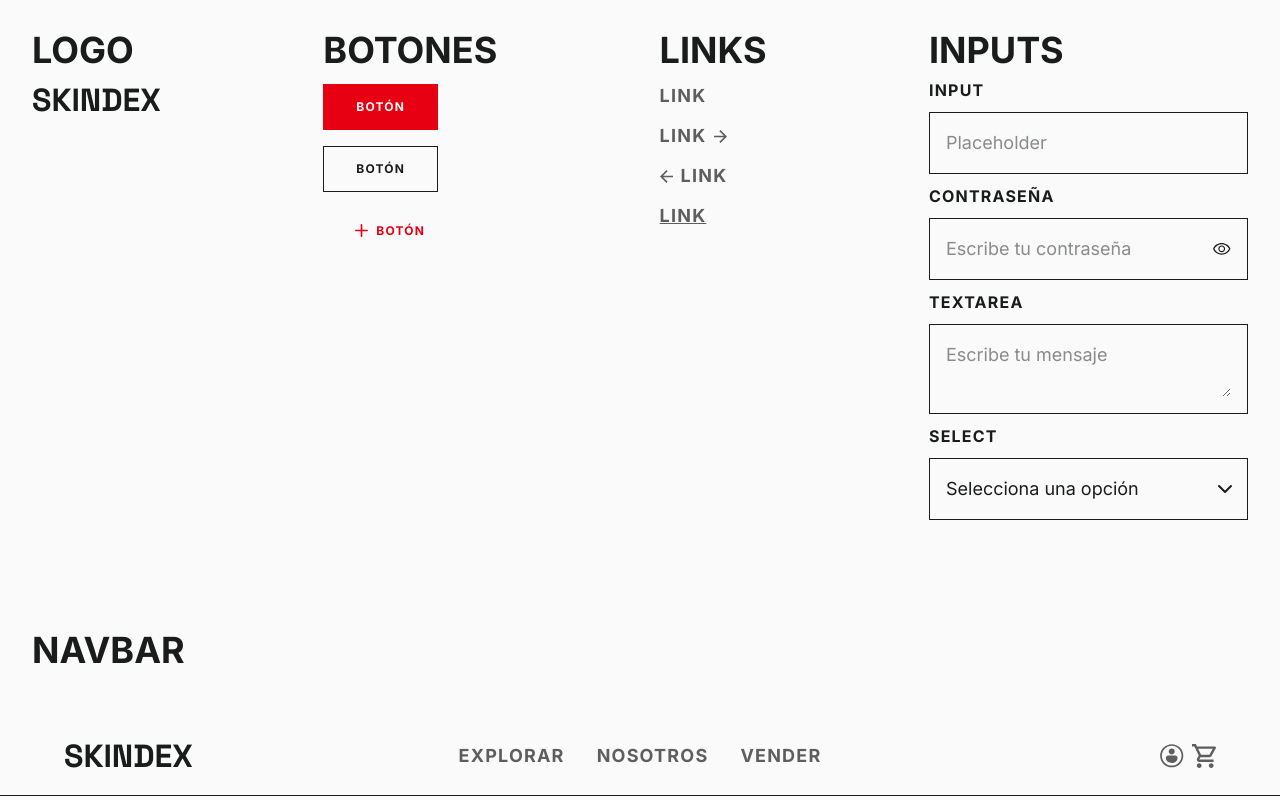
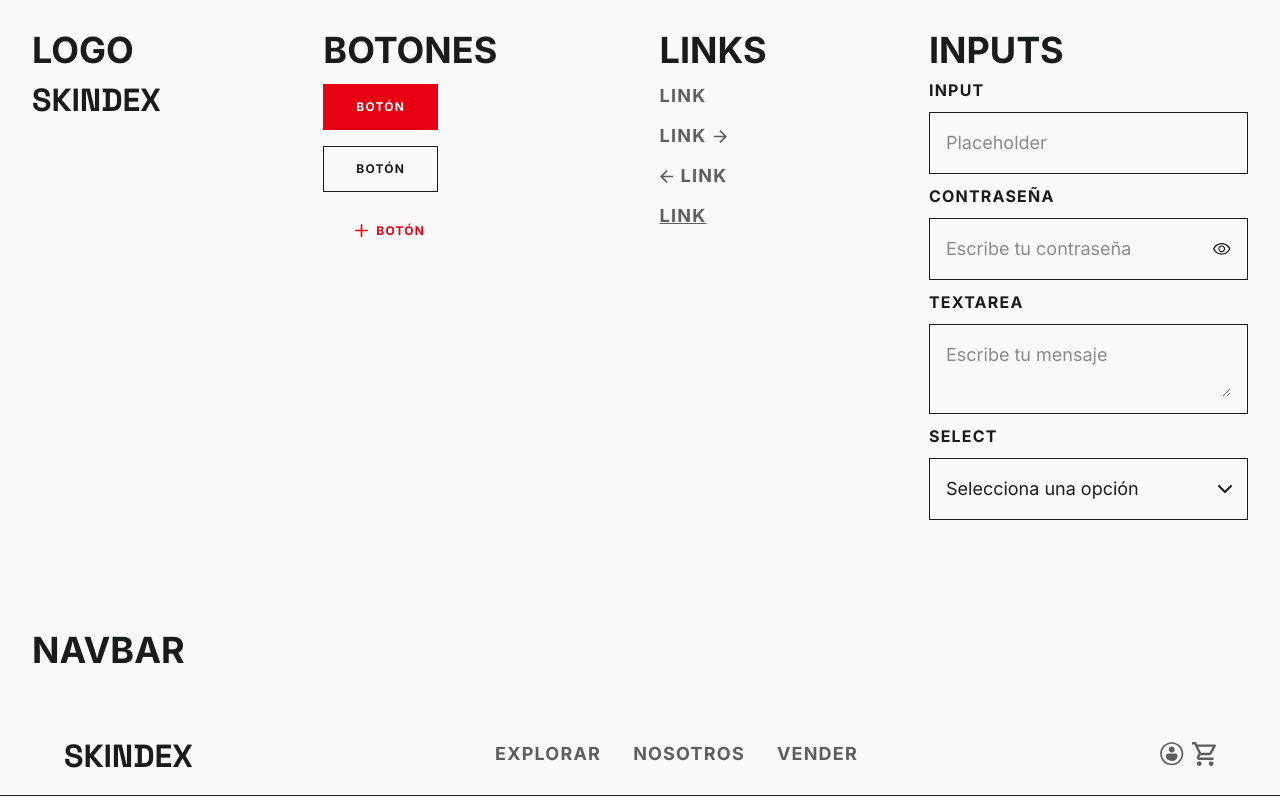
Before and after one commit to vtroitio/marketplace-frontend-tpo, a React (Vite) app: page / in a window 1280 px wide. Shown: the top 800 px of the page. Built offline with nearby package versions, Linux system fonts and the light colour scheme.

Commit message:
feat: Actualiza los links de navegación

```diff
--- a/src/components/layout/NavBar.jsx
+++ b/src/components/layout/NavBar.jsx
@@ -1,34 +1,34 @@
 import { CartIcon, ProfileIcon } from "../icons";
-import { Logo, AppLink } from "../ui";
+import { Logo, AppNavLink } from "../ui";
 
 export function NavBar() {
   return (
-    <nav className="relative flex h-20 w-full items-center justify-between border-b border-seco bg-neutral px-16">
+    <nav className="relative flex h-20 w-full items-center justify-between border-b border-secondary bg-neutral px-16">
       <Logo />
-      <ul className="absolute left-1/2 flex -translate-x-1/2 flex-row gap-8">
+      <ul className="flex gap-8">
         <li>
-          <AppLink to="/explore">
+          <AppNavLink to="/explore">
             Explorar
-          </AppLink>
+          </AppNavLink>
         </li>
         <li>
-          <AppLink to="/about">
+          <AppNavLink to="/about">
             Nosotros
-          </AppLink>
+          </AppNavLink>
         </li>
         <li>
-          <AppLink to="/sell">
+          <AppNavLink to="/sell">
             Vender
-          </AppLink>
+          </AppNavLink>
         </li>
       </ul>
       <div className="flex gap-2">
-        <AppLink to="/profile">
+        <AppNavLink to="/profile">
           <ProfileIcon />
-        </AppLink>
-        <AppLink to="/cart">
+        </AppNavLink>
+        <AppNavLink to="/cart">
           <CartIcon />
-        </AppLink>
+        </AppNavLink>
       </div>
     </nav>
   );
--- /dev/null
+++ b/src/components/ui/AppNavLink.jsx
@@ -0,0 +1,18 @@
+import { NavLink } from "react-router-dom";
+
+export function AppNavLink({ children, className = "", ...props }) {
+  return (
+    <NavLink
+      className={({ isActive }) =>
+        `inline-flex w-fit items-center gap-2 transition pb-1 ${
+          isActive
+            ? "text-primary border-primary! border-b-2"
+            : "text-terciary hover:text-primary"
+        } ${className}`
+      }
+      {...props}
+    >
+      {children}
+    </NavLink>
+  );
+}
--- a/src/components/ui/index.js
+++ b/src/components/ui/index.js
@@ -1,6 +1,7 @@
 export { Button } from "./Button";
 export { Card } from "./Card";
 export { AppLink } from "./AppLink";
+export { AppNavLink } from "./AppNavLink";
 export { Logo } from "./Logo";
 export { Textarea } from "./Textarea";
 export { Input } from "./Input";
--- /dev/null
+++ b/src/pages/AboutPage.jsx
@@ -0,0 +1,8 @@
+export function AboutPage() {
+  return (
+    <div>
+      <h1>About Page</h1>
+      <p>This is the about page of our application.</p>
+    </div>
+  );
+}
--- a/src/pages/index.js
+++ b/src/pages/index.js
@@ -1,3 +1,4 @@
 export { ComponentsPage } from "./ComponentsPage";
 export { HomePage } from "./HomePage";
 export { NotFoundPage } from "./NotFoundPage";
+export { AboutPage } from "./AboutPage";
--- a/src/routes/AppRoutes.jsx
+++ b/src/routes/AppRoutes.jsx
@@ -2,7 +2,7 @@ import { Routes, Route } from "react-router-dom";
 import { MainLayout } from "../components/layout";
 import { Cart } from "../pages/Cart";
 import { Checkout } from "../pages/Checkout";
-import { ComponentsPage, HomePage, NotFoundPage } from "../pages";
+import { ComponentsPage, HomePage, NotFoundPage, AboutPage } from "../pages";
 
 export function AppRoutes() {
   return (
@@ -11,6 +11,7 @@ export function AppRoutes() {
 
       <Route element={<MainLayout />}>
         <Route path="/home" element={<HomePage />} />
+        <Route path="/about" element={<AboutPage />} />
         <Route path="/cart" element={<Cart />} />
         <Route path="/checkout" element={<Checkout />} />
       </Route>
```
